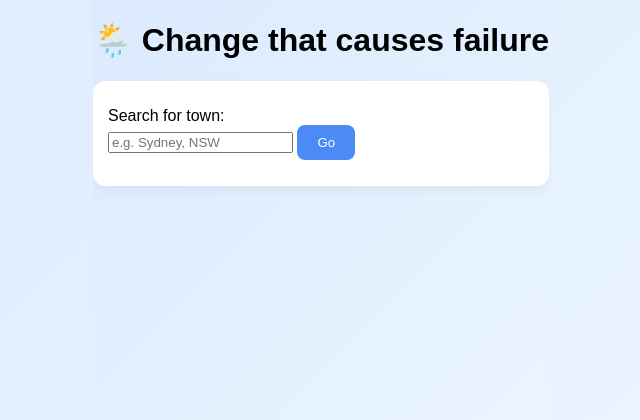
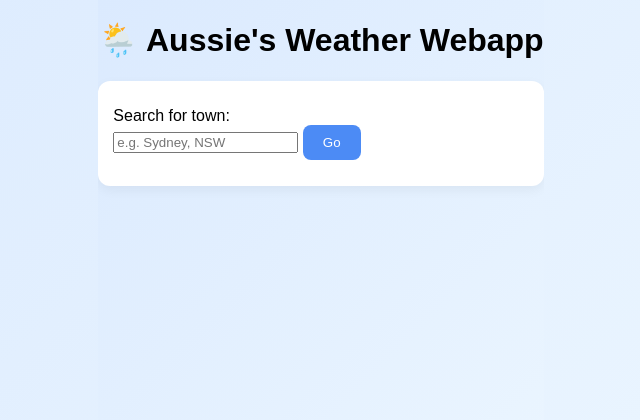
Before and after one commit to Ransu-ll/weather-app, a Flask app: page / in a window 1280 px wide. Shown: the top 420 px of the page, without its empty margins (319-959 px from the left). Run offline with Flask 3, Linux system fonts and the light colour scheme.

Commit message:
Fix title

```diff
--- a/webapp/templates/index.jinja2
+++ b/webapp/templates/index.jinja2
@@ -8,7 +8,7 @@
 <body>
     <div class="search-wrapper">
         <div class="search-card">
-            <h1>🌦️ Change that causes failure</h1>
+            <h1>🌦️ Aussie's Weather Webapp</h1>
 
             <form action="/town_info_get" method="get" class="search-form">
                 <label for="townsearch">
```
